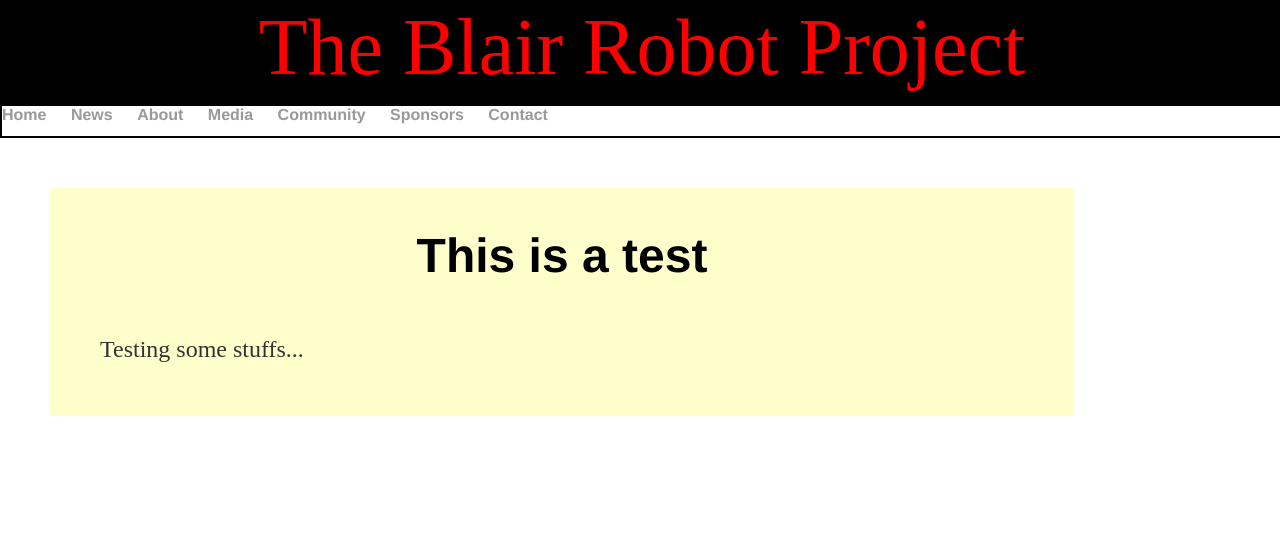
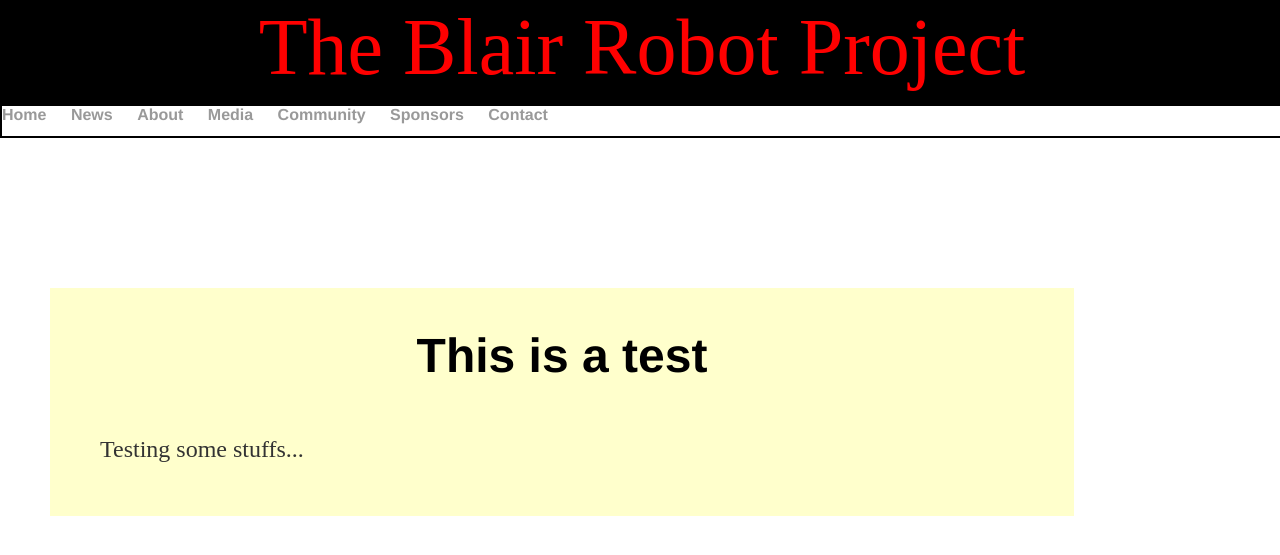
Before and after one commit to mouseythemouse/449, a Jekyll site: the page built from index.html, in a window 1280 px wide. Shown: the top 555 px of the page. Built offline with Jekyll 4.4.1, drawn with Linux system fonts in a browser that asks for light colours.

Commit message:
Update main.css

```diff
--- a/css/main.css
+++ b/css/main.css
@@ -69,7 +69,8 @@ h2 {
     float: left;
     width: 80%;
     height: 100%;
-    margin: 50px;
+    margin-left: 50px;
+    margin-top: 150px;
     background-color: #ffffcc;
 }
 p {
```
